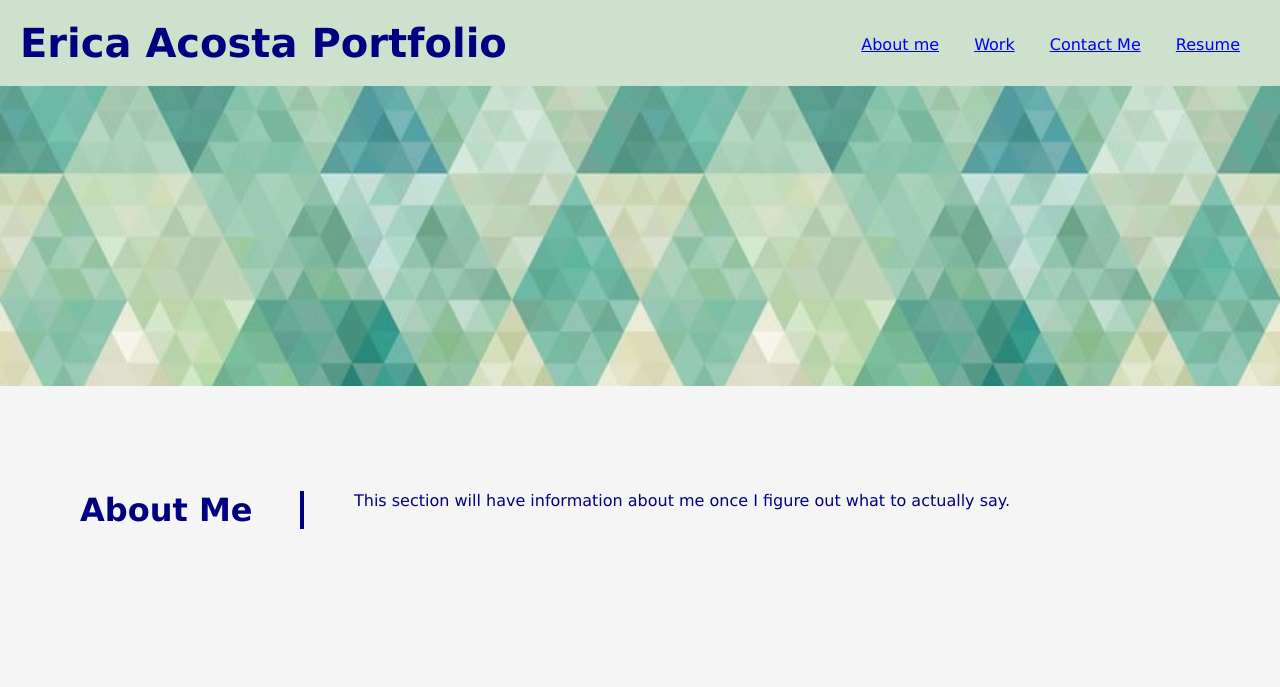
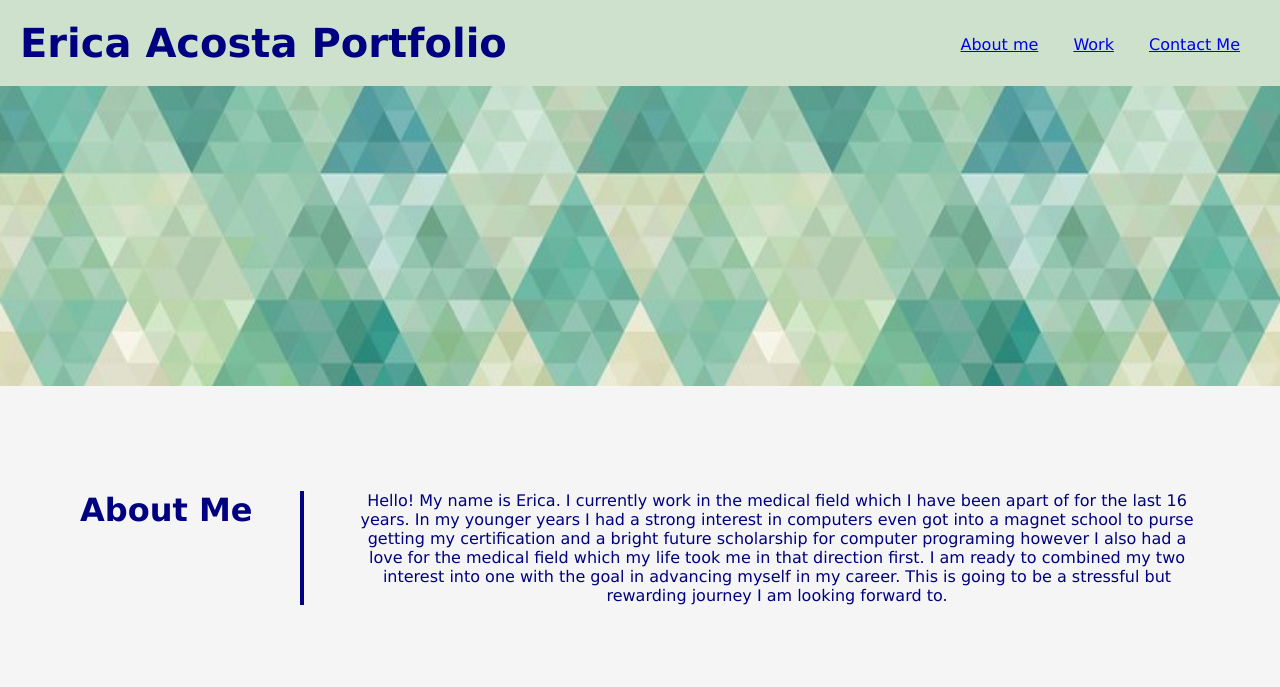
Before and after one commit to Ejacosta86/Portfolio, a plain HTML site: page index.html in a window 1280 px wide. Shown: the top 687 px of the page. Drawn offline with Linux system fonts and the light colour scheme.

Commit message:
final update

```diff
--- a/index.html
+++ b/index.html
@@ -21,9 +21,7 @@
             <a href="#contact-me"> Contact Me</a>
           </li>
 
-          <li>
-            <a href="Resume"> Resume</a>
-          </li>
+
         </ul>
       </section>
     </header>
@@ -33,8 +31,7 @@
     <header id="about-me" class="about">
       <h1>About Me</h1>
       <p>
-        This section will have information about me once I figure out what to
-        actually say.
+        Hello! My name is Erica. I currently work in the medical field which I have been apart of for the last 16 years. In my younger years I had a strong interest in computers even got into a magnet school to purse getting my certification and a bright future scholarship for computer programing however I also had a love for the medical field which my life took me in that direction first. I am ready to combined my two interest into one with the goal in advancing myself in my career. This is going to be a stressful but rewarding journey I am looking forward to.
       </p>
     </header>
 
```
